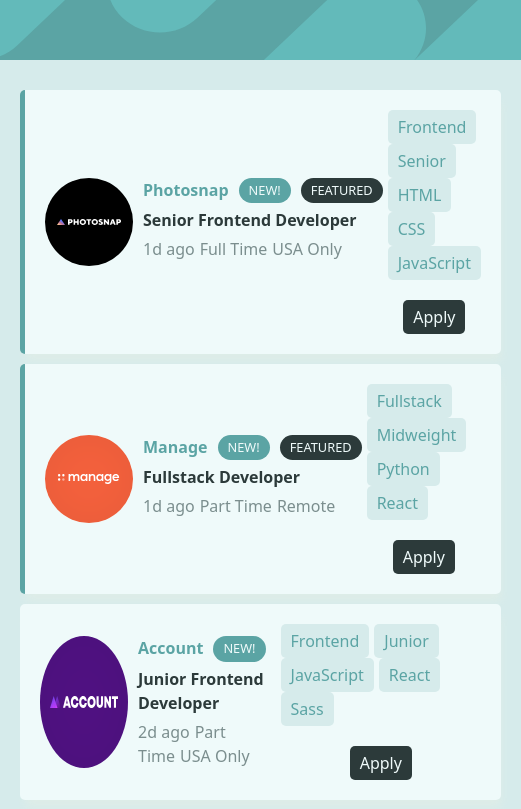
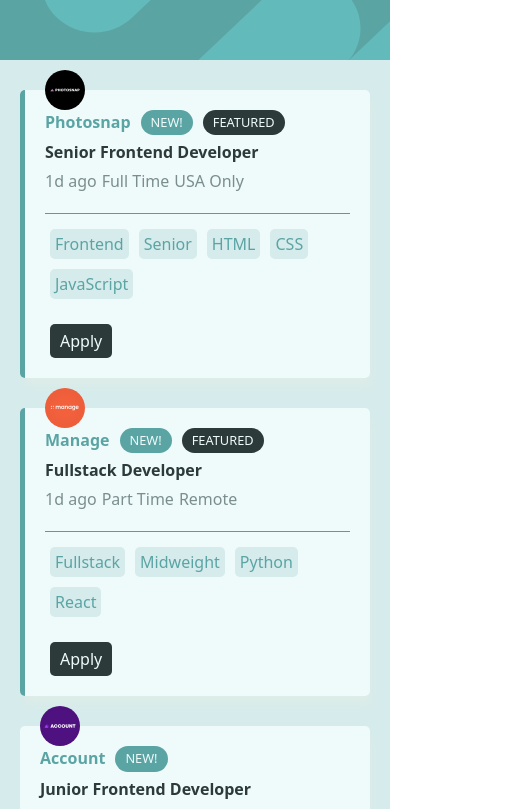
Before and after one commit to OryemaStephen/job-listing-master, a React (Vite) app: page / in a window 390 px wide. Shown: the top 809 px of the page, 521 px wide, since content can reach past the window. Built offline with nearby package versions, Linux system fonts and the light colour scheme.

Commit message:
Added mobile view

```diff
--- a/src/index.css
+++ b/src/index.css
@@ -9,25 +9,19 @@
 }
 
 body{
-  font-size: 16px;
+  font-size: 14px;
   font-family: 'Lato', sans-serif;
 }
 
 .main{
   width: 100%;
-  display: grid;
-  grid-template-rows: repeat(7, 1fr);
   height: 100vh;
 }
 
 .heading{
-  grid-row: 1/2;
   height: 60px;
   background-color: hsl(180, 29%, 50%);
   background-image: url(./assets/bg-header-desktop.svg);
-  display: flex;
-  justify-content: center;
-  align-items: center;
   background-repeat: no-repeat;
   background-size: cover;
   background-position: center;
@@ -44,12 +38,13 @@
 .job{
   display: flex;
   justify-content: space-between;
-  align-items: center;
+  align-items: flex-start;
   padding: 20px;
   background-color: hsl(180, 52%, 96%);
   margin-bottom: 10px;
   border-radius: 5px;
   box-shadow: 3px 10px 8px -3px hsl(160, 30%, 90%);
+  gap: 20px;
 }
 
 .job-featured {
@@ -57,10 +52,11 @@
 }
 
 .job-descrition{
+  width: 50%;
   display: flex;
-  justify-content: space-between;
+  justify-content: flex-start;
+  align-items:center;
   gap: 10px;
-
 }
 
 .title{
@@ -111,23 +107,24 @@
 }
 
 .skills{
+  width: 50%;
   display: flex;
   flex-direction: column;
-  justify-content: center;
-  align-items: center;
+  justify-content: flex-start;
+  align-items: flex-start;
   gap: 20px;
 }
 .role,
 .level,
 .language,
 .tool{
-  padding-left: 10px;
-  padding-right: 10px;
-  padding-top: 5px;
-  padding-bottom: 5px;
+  padding-left: 5px;
+  padding-right: 5px;
+  padding-top: 3px;
+  padding-bottom: 3px;
   background-color: hsl(180, 35%, 88%);
   border-radius: 5px;
-  margin-left: 5px;
+  margin: 5px;
   color: hsl(180, 29%, 50%);
   border: none;
 }
@@ -156,3 +153,32 @@
   color: hsl(180, 14%, 20%);
   background-color: hsl(180, 29%, 50%);
 }
+
+@media screen and (max-width:480px) {
+  .job{
+    display: flex;
+    flex-direction: column;
+    align-items: flex-start;
+    justify-content: center;
+    gap: 10px;
+    margin-bottom: 30px;
+  }
+
+  .job-descrition{
+    width: 100%;
+    border-bottom: 1px solid hsl(180, 8%, 52%);
+    padding-bottom: 20px;
+    display: block;
+    position: relative;
+  }
+
+  .logo{
+    position: absolute;
+    width: 40px;
+    top: -40px;
+  }
+
+  .skills{
+    width: 100%;
+  }
+}
```
